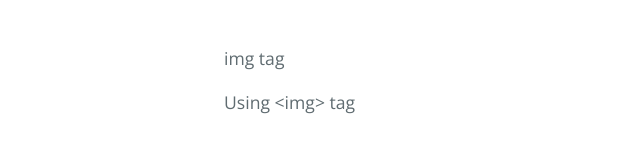
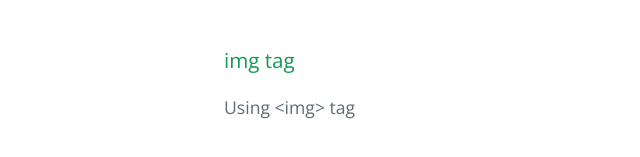
Before and after one commit to stefanb/osm-remote-editor-test, a plain HTML site: page index.html in a window 1280 px wide. Shown: the part 419-576 px from the top of the page, 0-640 px from the left. Drawn offline with nearby package versions, Linux system fonts and the light colour scheme.

Commit message:
Update index.html

```diff
--- a/index.html
+++ b/index.html
@@ -27,7 +27,7 @@
 <p>Using &lt;img&gt; tag</p>
 <a class="btn" href="javascript:alert('iframe')">Load and zoom in Josm</a>
 
-<h3></h3><a id="img-tag" class="anchor" href="#img-tag" aria-hidden="true"><span class="octicon octicon-link"></span></a>img tag</h3>
+<h3><a id="img-tag" class="anchor" href="#img-tag" aria-hidden="true"><span class="octicon octicon-link"></span></a>img tag</h3>
 
 <p>Using &lt;img&gt; tag</p>
 <a class="btn" href="javascript:loadUsingImgTag()">Load and zoom in Josm</a>
```
